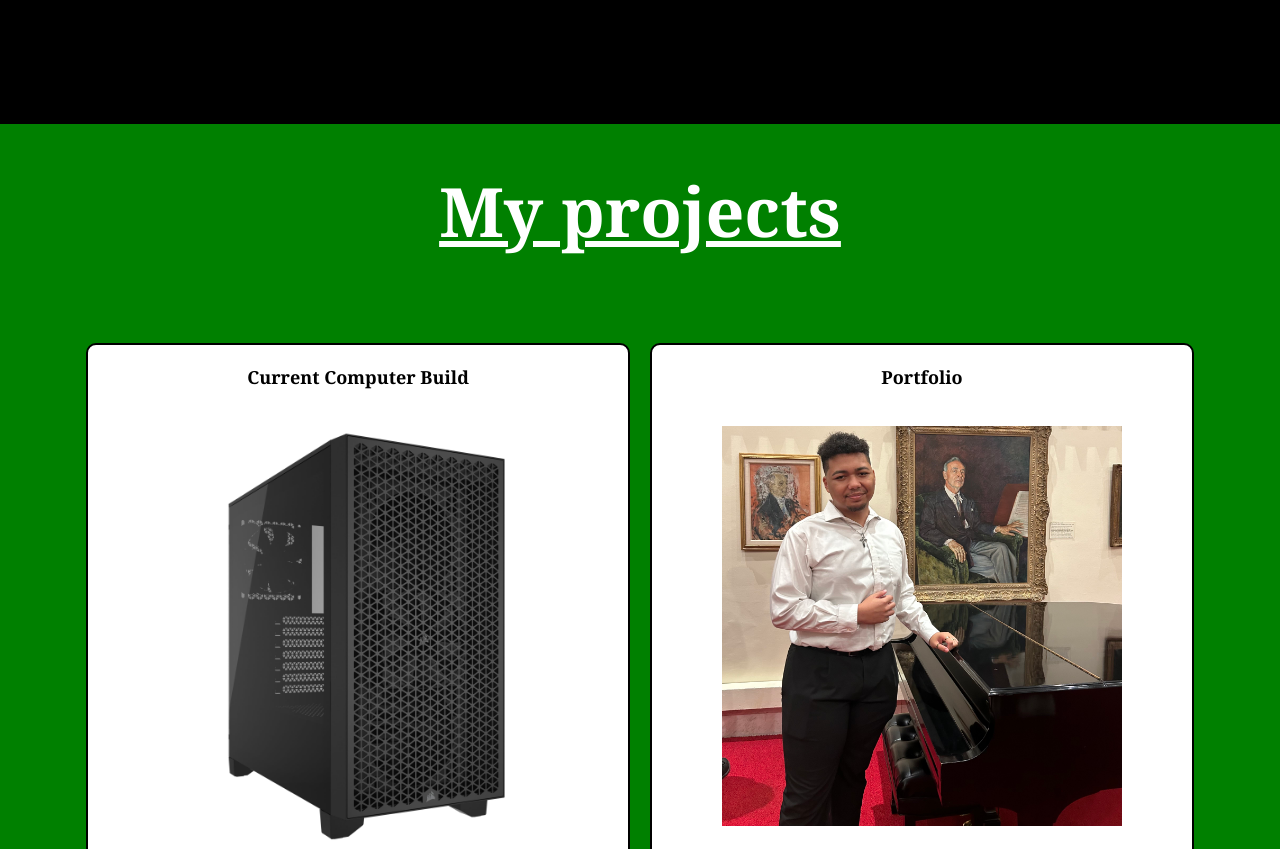
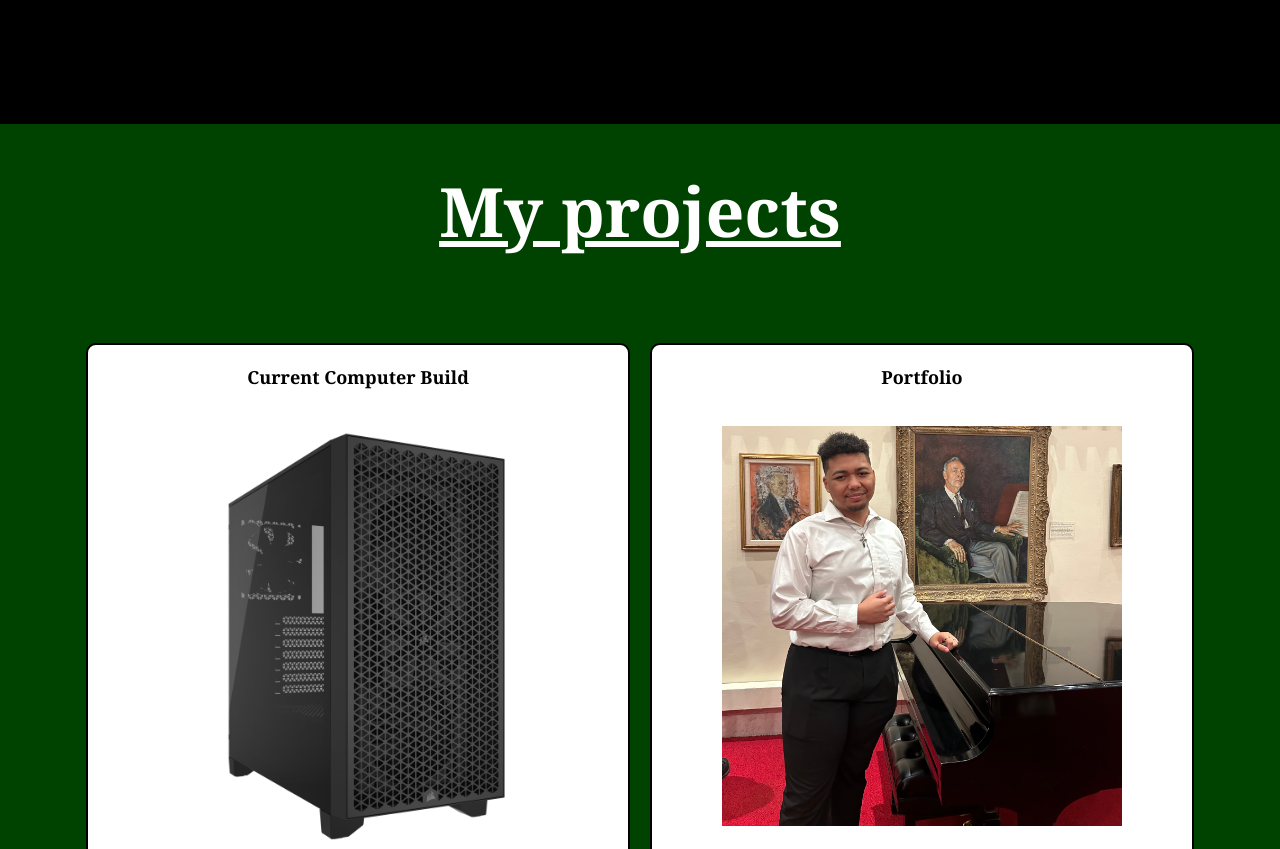
Before and after one commit to GabrielCBryant/Gabriel-s-Portfolio, a plain HTML site: page index.html in a window 1280 px wide. Shown: the part 1292-2141 px from the top of the page. Drawn offline with Linux system fonts and the light colour scheme.

Commit message:
Update stylesWP.css

```diff
--- a/stylesWP.css
+++ b/stylesWP.css
@@ -115,7 +115,7 @@ html {
 .projSection{
     top: 100vh;
     height: 200vh;
-    background-color: green;
+    background-color: rgba(0, 128, 0, 0.527);
     margin-top: 152vh;
 }
 
```
